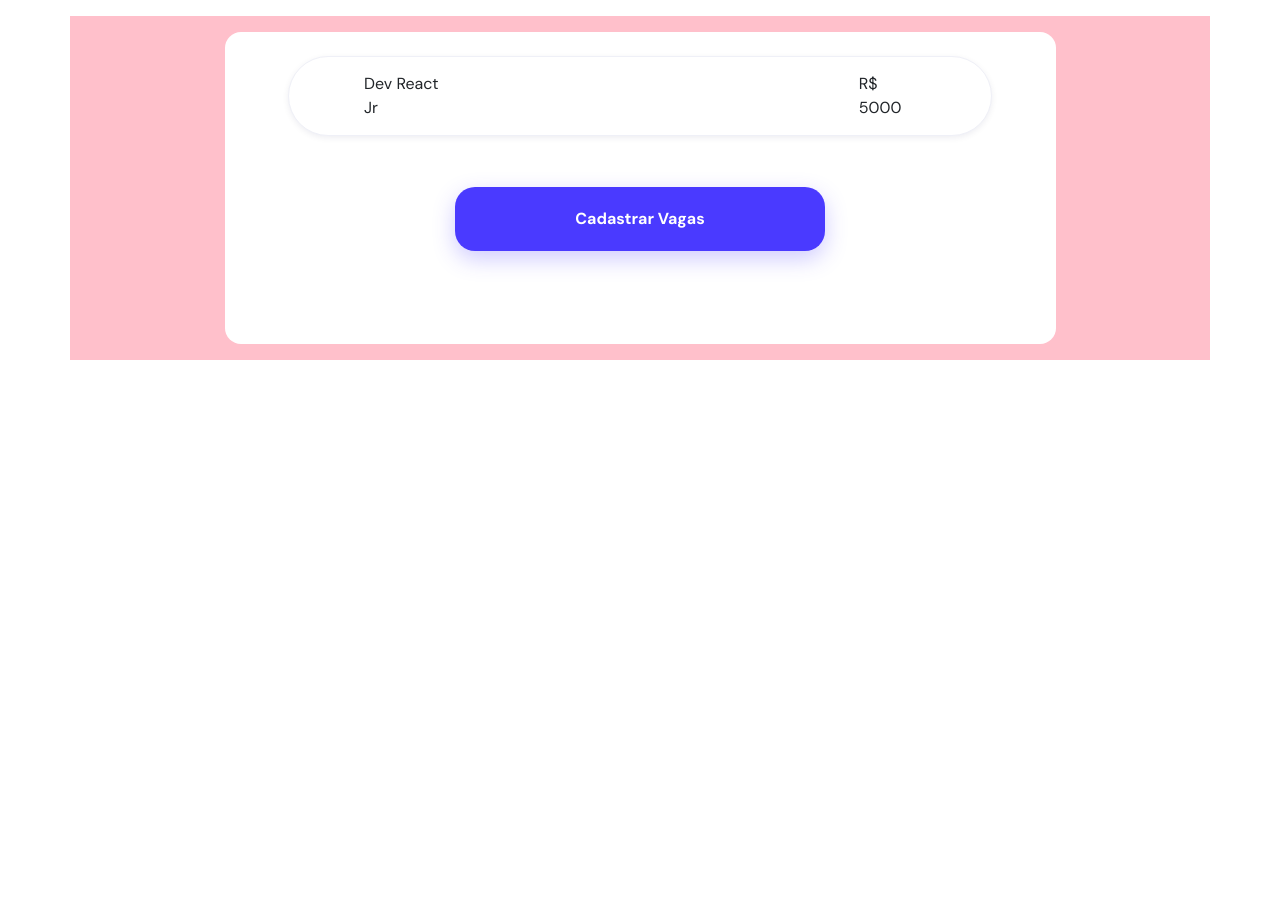
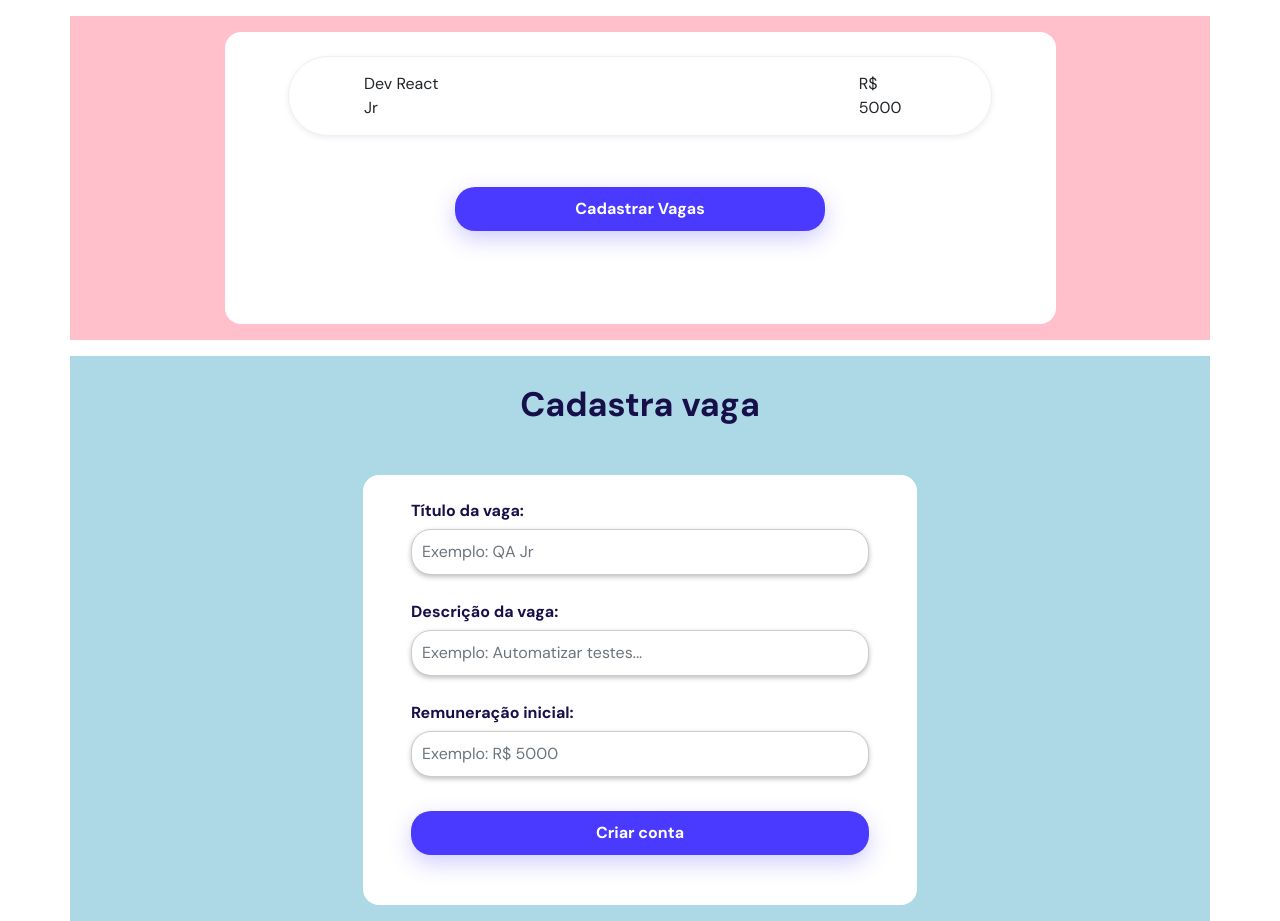
Before and after one commit to Oliveiralucass/trabalho-final-js, a plain HTML site: page home-recrutador.html in a window 1280 px wide. Before the commit the page ends 800 px from the top, so only its background shows below. Drawn offline with nearby package versions, Linux system fonts and the light colour scheme.

Commit message:
cadastra vaga

```diff
--- a/home-recrutador.html
+++ b/home-recrutador.html
@@ -33,5 +33,23 @@
         </div>
       </div>
     </section>
+
+        <!-- cadastrar vaga  -->
+
+    <section class="section-dois container mt-3 p-3" style="background-color: lightblue;">
+        <h1 class="text-center-cadastra-vaga">Cadastra vaga</h1>
+        <div class="container w-50 rounded-4 ps-5 pe-5 pt-4 cadastra-vaga-padding" style="background-color: white;">
+          <form class="form-cadastro">
+            </select>
+            <label for="nome">Título da vaga:</label>
+            <input id="nome" type="text" placeholder="Exemplo: QA Jr" class="form-control" required>
+            <label for="date">Descrição da vaga:</label>
+            <input id="nome" type="text" placeholder="Exemplo: Automatizar testes..." class="form-control" required>
+            <label for="email">Remuneração inicial:</label>
+            <input id="email" type="email" placeholder="Exemplo: R$ 5000" class="form-control" required>
+            <button type="submit" class="form-control mt-4">Criar conta</button>
+          </form>
+        </div>
+      </section>
   </body>
 </html>
--- a/style.css
+++ b/style.css
@@ -233,7 +233,7 @@ option {
 }
 .button-recrutador-cadastrar-vaga {
   width: 50%;
-  padding: 20px 0px;
+  padding: 10px 0px;
   margin-top: 25px;
   margin-bottom: 15px;
   border-radius: 20px;
@@ -273,3 +273,16 @@ option {
   opacity: 0.8;
   transition: 0.4s;
 }
+
+
+/* ========= cadastra-vaga ========= */
+
+.text-center-cadastra-vaga{
+  padding: 10px;
+  margin-bottom: 37px;
+  text-align: center;
+}
+
+.cadastra-vaga-padding{
+  padding-bottom: 35px;
+}
```
